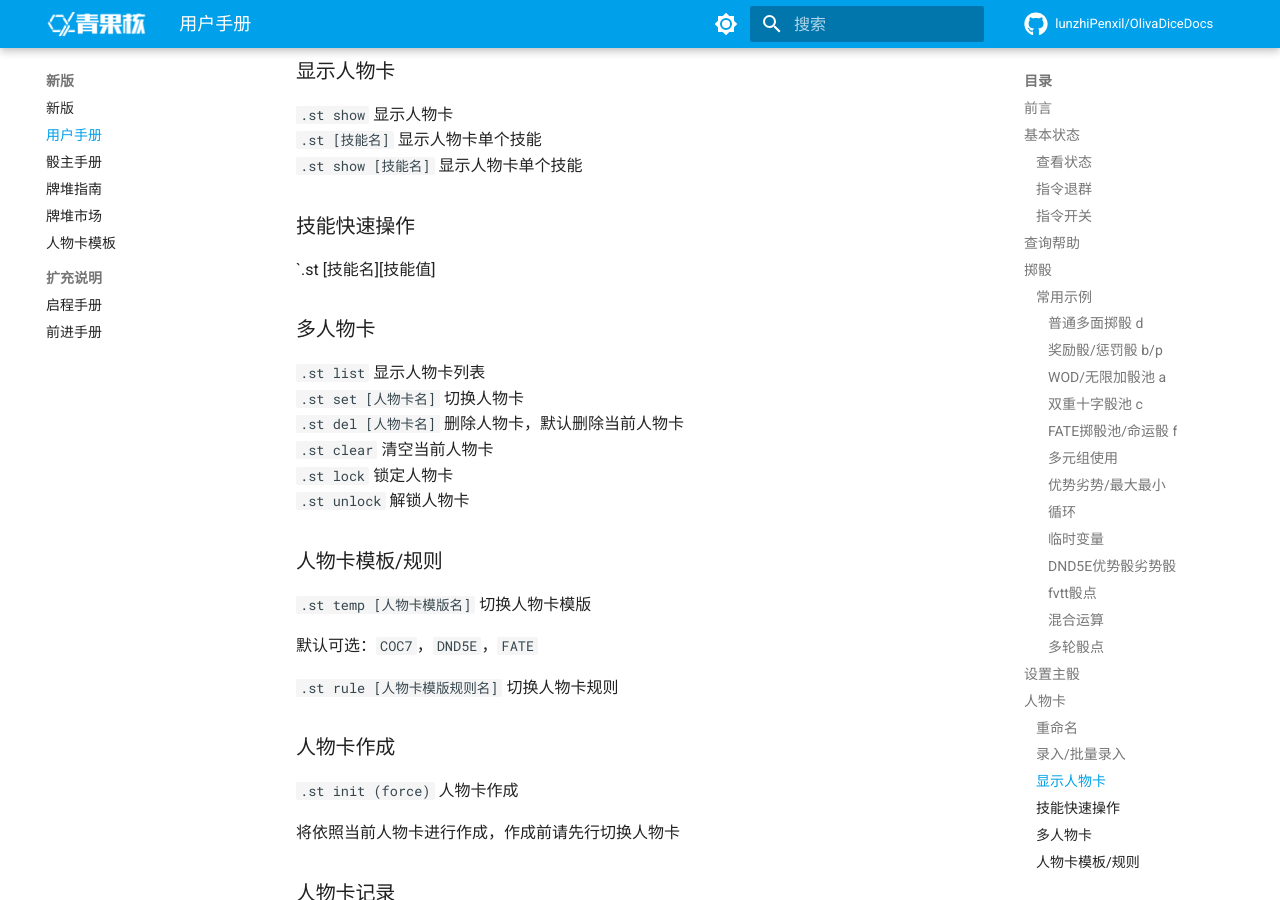
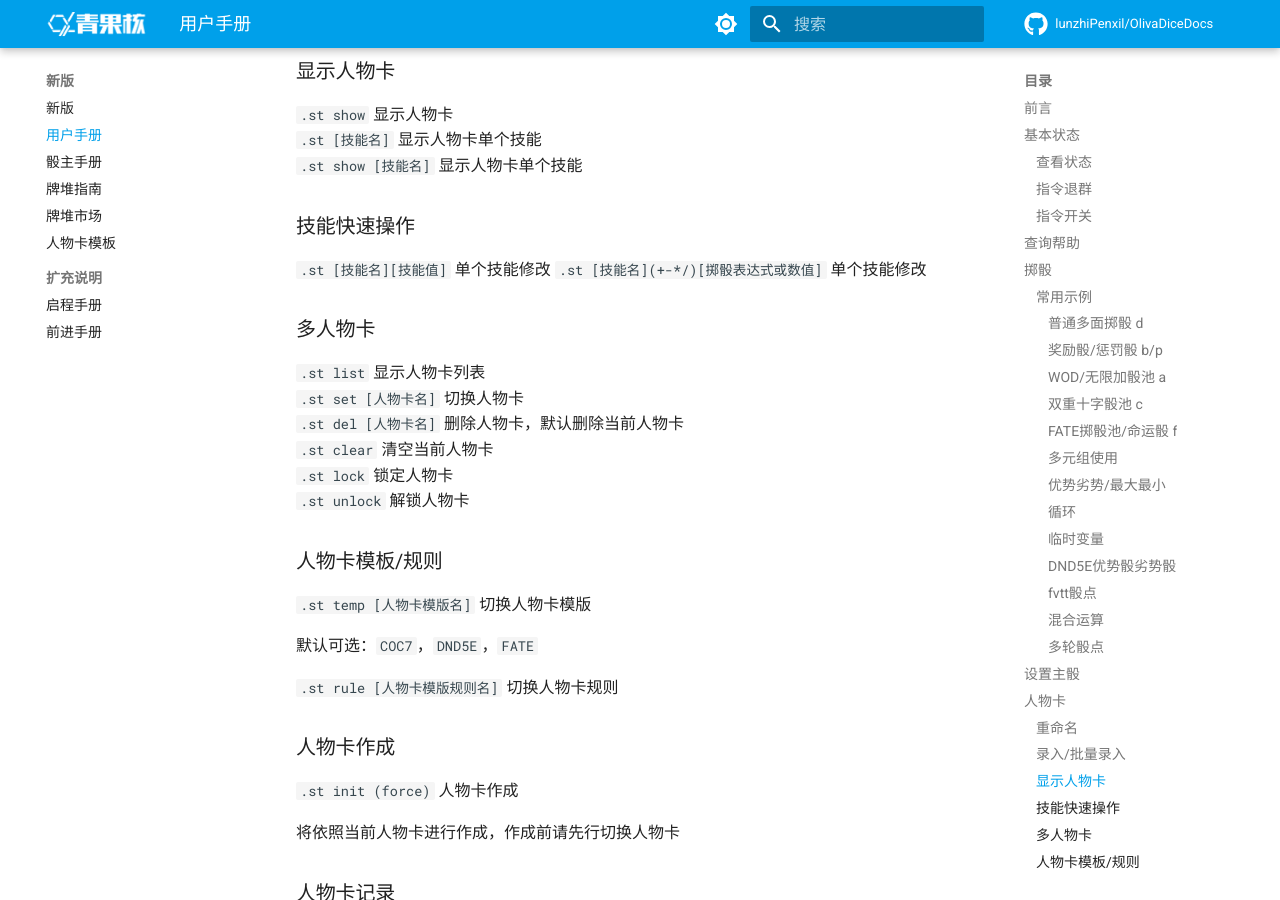
Before and after one commit to lunzhiPenxil/OlivaDiceDocs, an MkDocs documentation site: the page built from docs/OlivaDice3_User_Manual.md, in a window 1280 px wide and 900 px high, scrolled down 13194 px. Built offline with MkDocs 1.6.1 and Material for MkDocs 9.7.7, drawn with Linux system fonts in a browser that asks for light colours; comment, search, counter and statistics services are not loaded.

Commit message:
Update OlivaDice3_User_Manual.md

```diff
--- a/docs/OlivaDice3_User_Manual.md
+++ b/docs/OlivaDice3_User_Manual.md
@@ -481,8 +481,8 @@ AfB
 `.st show [技能名]` 显示人物卡单个技能
 
 ### 技能快速操作
-`.st [技能名][技能值]
-
+`.st [技能名][技能值]` 单个技能修改
+`.st [技能名](+-*/)[掷骰表达式或数值]` 单个技能修改
 
 ### 多人物卡
 `.st list` 显示人物卡列表
```
